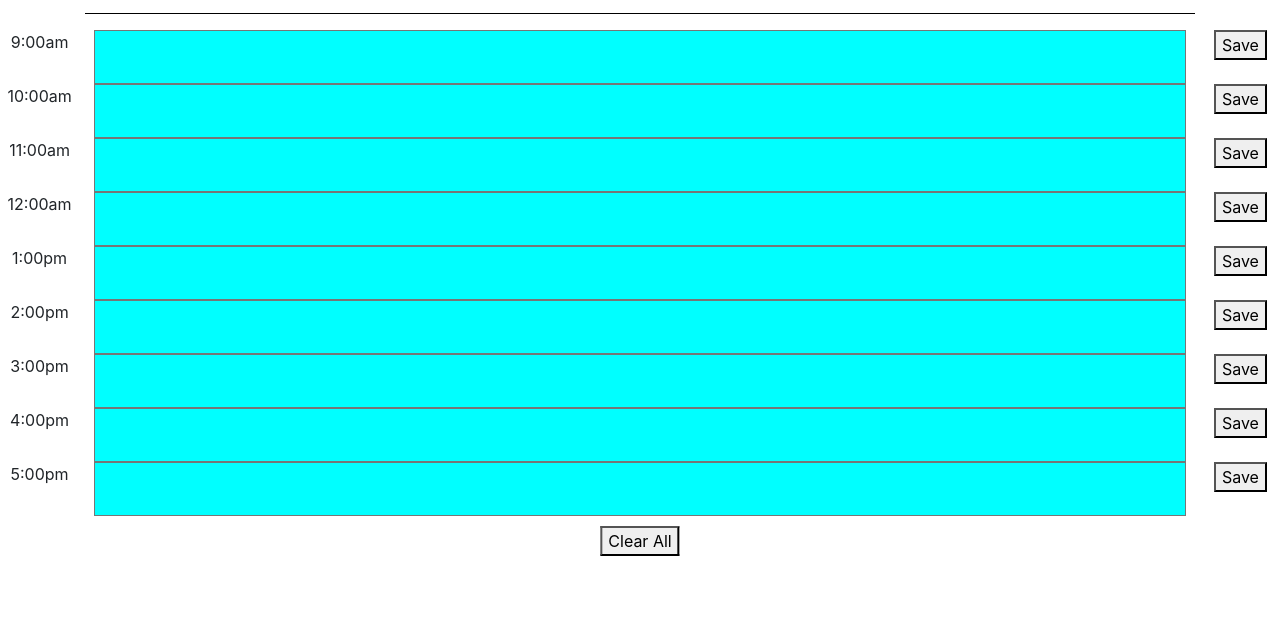
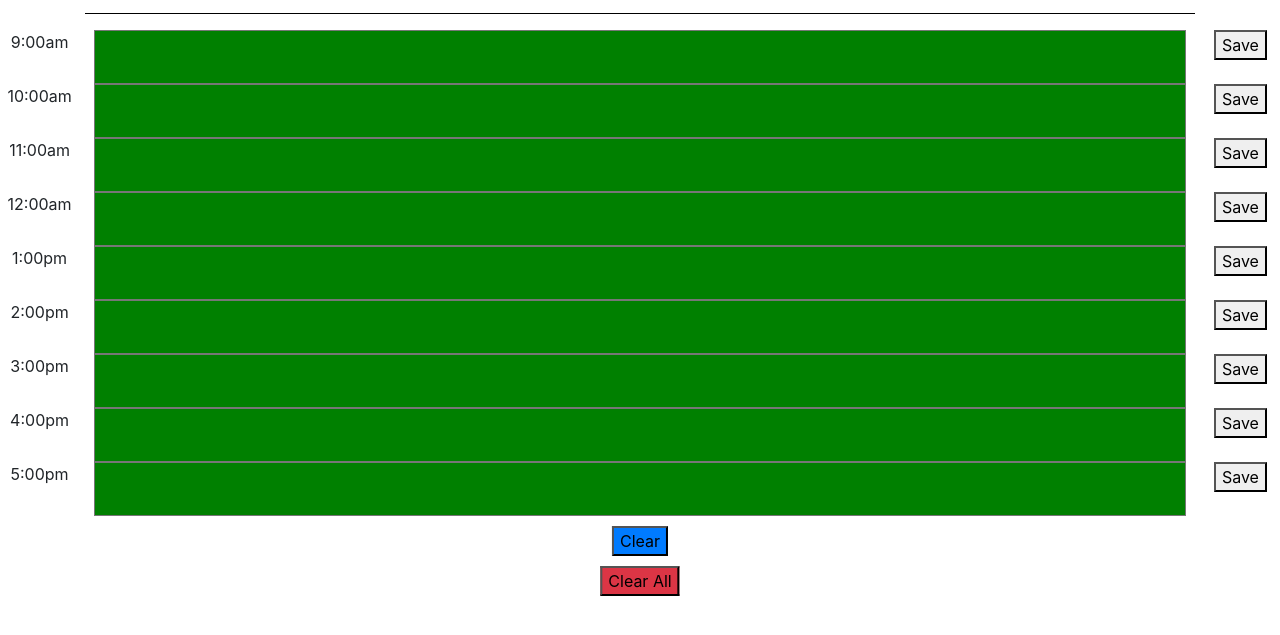
Before and after one commit to EdwardEMC/calendar, a plain HTML site: page index.html in a window 1280 px wide. Shown: the part 125-760 px from the top of the page. Drawn offline with Linux system fonts and the light colour scheme.

Commit message:
Time checking added, clear buttons now functioning, css needs a bit of an update

```diff
--- a/assets/css/style.css
+++ b/assets/css/style.css
@@ -3,7 +3,6 @@ textarea {
     height:100%;
     border: 1px 1px 0px 1px grey ridge;
     resize: none;
-    background-color: aqua;
 }
 
 hr {
--- a/assets/js/script.js
+++ b/assets/js/script.js
@@ -1,6 +1,5 @@
 var planner = $(".day-planner");
 var time = ["9:00am", "10:00am", "11:00am", "12:00am", "1:00pm", "2:00pm", "3:00pm", "4:00pm", "5:00pm"];
-
 
 function dateDisplay(){
     $(".time-date").text(moment().format('dddd Do MMMM'));
@@ -23,12 +22,13 @@ function listDisplay(){
         //Creating the space for the time display
         column.attr("class", "col-sm-1 text-center");
         column.attr("id", "time"+i);
+
         column.attr("style", "background-color:white;");
         column.text(time[i]);
 
         //Creating text area input
         input.attr("class", "col-sm-10 inputarea");
-        input.attr("style", "width:100%; height:100%; resize:none; background-color:aqua;");
+        input.attr("style", "width:100%; height:100%; resize:none;");
         input.attr("id", "textarea"+i);
 
         //Creating the area for the save button
@@ -47,13 +47,19 @@ function listDisplay(){
 
     //Creating clear button
     var row = $("<div>");
-    var button = $("<button>")
+    var clearAllB = $("<button>");
+    var clearB = $("<button>");
 
-    button.attr("class", "clear-button");
-    button.attr("style", "margin-top:10px; margin-left:50%; transform:translate(-50%);")
-    button.text("Clear All");
+    clearB.attr("class", "clear-button bg-primary");
+    clearB.attr("style", "margin-top:10px; margin-left:50%; transform:translate(-50%);")
+    clearB.text("Clear");
 
-    row.append(button);
+    clearAllB.attr("class", "clearAll-button bg-danger");
+    clearAllB.attr("style", "margin-top:10px; margin-left:50%; transform:translate(-50%);")
+    clearAllB.text("Clear All");
+
+    row.append(clearB);
+    row.append(clearAllB);
     planner.append(row);
 }
 
@@ -68,11 +74,47 @@ function loadSaved(){
 
 loadSaved();
 
-//Variable to determine the current time
-var currentTime = moment().format('h');
-console.log(currentTime);
+//Variable to determine the current time/hour
+var currentTime = moment().format('HH');
+
+//function to get the first number of the time array inputs and check if there is a second
+function timeCheck(i){
+    if(time[i].charAt(1)===":") {
+        //amPmChecker();
+        return parseInt(time[i].charAt(0));
+    }
+    else {
+        //amPmChecker();
+        return parseInt(time[i].charAt(0)+time[i].charAt(1));
+    }
+}
+
+//function to check AM/PM and return result in 24 hour time
+function amPmChecker(i){
+    if(time[i].charAt(time[i].length-2)==="p")
+        return timeCheck(i)+12;
+    else {
+        return timeCheck(i);
+    }
+}
 
 //Function to use the current time and add/subtract classes to textarea's to show whether the time has passed, current or future
+function currentDisplay(){
+
+    for(i=0; i<time.length; i++){
+        if(amPmChecker(i) < currentTime){
+            $("#textarea"+i).attr("class", "col-sm-10 inputarea past");
+        }
+        else if(amPmChecker(i) == currentTime){
+            $("#textarea"+i).attr("class", "col-sm-10 inputarea present");
+        }
+        else if(amPmChecker(i) > currentTime){
+            $("#textarea"+i).attr("class", "col-sm-10 inputarea future");
+        }
+    }
+}
+
+currentDisplay();
 
 //Event listener on the save button to save any textarea value to the local storage
 $(".save").on("click", function(event){
@@ -83,6 +125,13 @@ $(".save").on("click", function(event){
 })
 
 //A button to clear all current textarea input, local storage isn't touched
+$(".clearAll-button").on("click", function(){
+    if(confirm("Warning this will clear all current inputs and local storage as well, do you wish to proceed?")) {
+        $(".inputarea").val("");
+        localStorage.clear();
+    }
+})
+
 $(".clear-button").on("click", function(){
     $(".inputarea").val("");
 })
```
